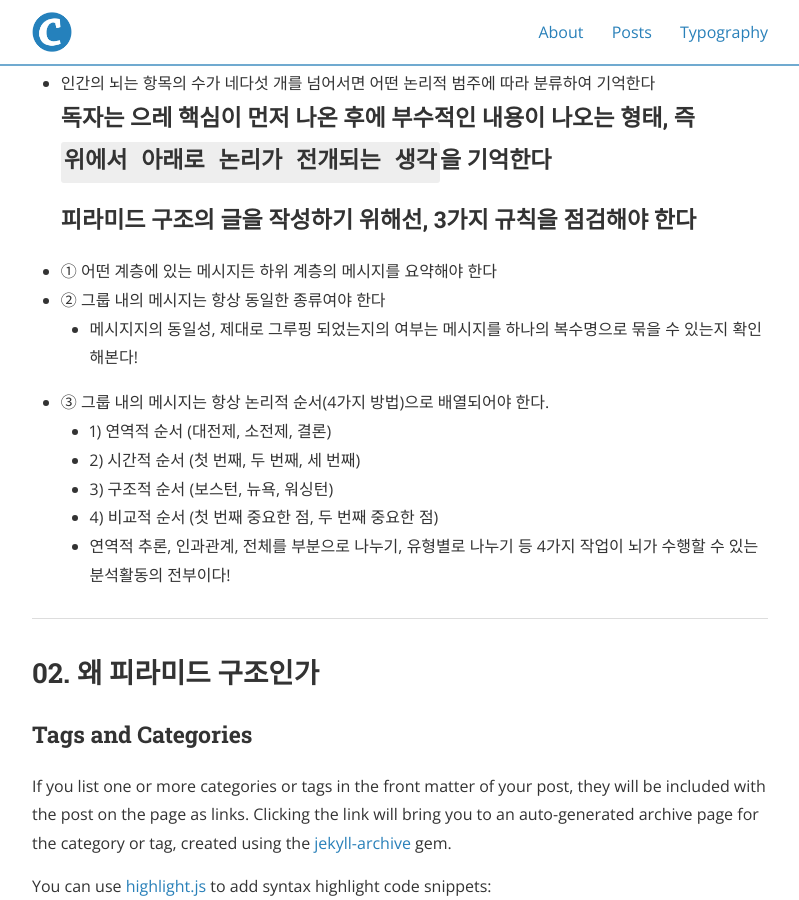
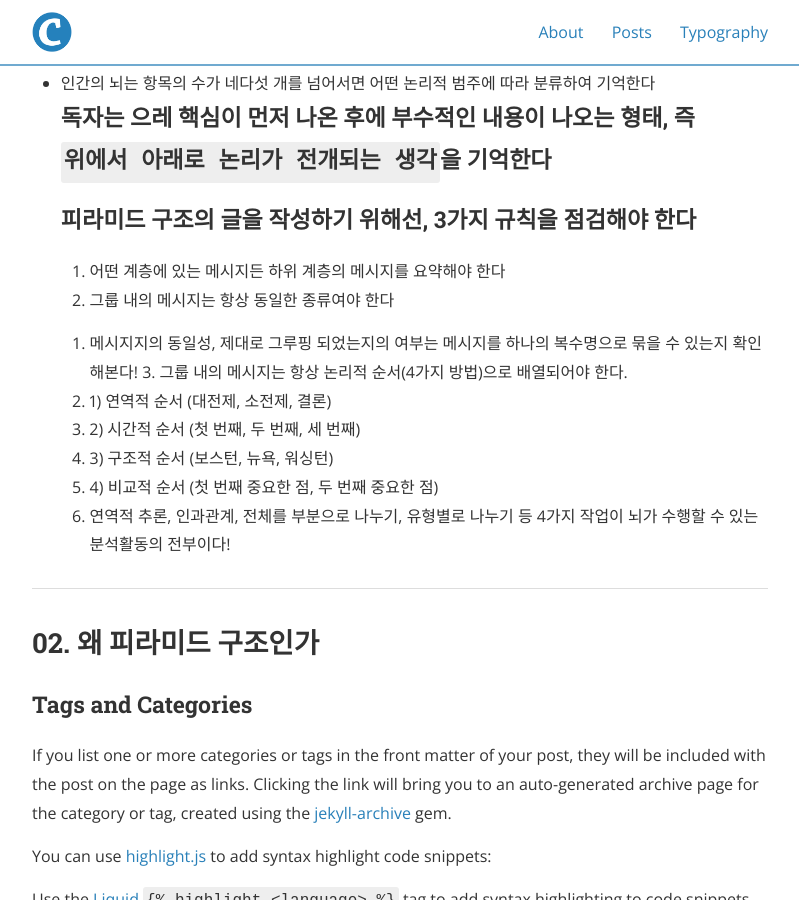
Before and after one commit to Taeho-Kim-0322/Taeho-Kim-0322.github.io, a Jekyll site: the page built from _posts/2020-11-30-논리의기술_1부.md, in a window 1280 px wide and 900 px high, scrolled down 790 px. Shown: the whole window, without its empty margins (240-1039 px from the left). Built offline with Jekyll 4.4.1, drawn with Linux system fonts in a browser that asks for light colours; nearby versions of some CDN libraries; part of the change alters nothing that is shown.

Commit message:
Update 2020-11-30-논리의기술_1부.md

```diff
--- a/_posts/2020-11-30-논리의기술_1부.md
+++ b/_posts/2020-11-30-논리의기술_1부.md
@@ -16,15 +16,15 @@ cover:  "/assets/instacode.png"
  - 인간의 뇌는 항목의 수가 네다섯 개를 넘어서면 어떤 논리적 범주에 따라 분류하여 기억한다
 ### 독자는 으레 핵심이 먼저 나온 후에 부수적인 내용이 나오는 형태, 즉 `위에서 아래로 논리가 전개되는 생각`을 기억한다
 ### 피라미드 구조의 글을 작성하기 위해선, 3가지 규칙을 점검해야 한다
-  - ① 어떤 계층에 있는 메시지든 하위 계층의 메시지를 요약해야 한다
-  - ② 그룹 내의 메시지는 항상 동일한 종류여야 한다
-    - 메시지지의 동일성, 제대로 그루핑 되었는지의 여부는 메시지를 하나의 복수명으로 묶을 수 있는지 확인해본다!
-  - ③ 그룹 내의 메시지는 항상 논리적 순서(4가지 방법)으로 배열되어야 한다.
-    - 1) 연역적 순서 (대전제, 소전제, 결론)
-    - 2) 시간적 순서 (첫 번째, 두 번째, 세 번째)
-    - 3) 구조적 순서 (보스턴, 뉴욕, 워싱턴)
-    - 4) 비교적 순서 (첫 번째 중요한 점, 두 번째 중요한 점)
-    - 연역적 추론, 인과관계, 전체를 부분으로 나누기, 유형별로 나누기 등 4가지 작업이 뇌가 수행할 수 있는 분석활동의 전부이다!
+  1. 어떤 계층에 있는 메시지든 하위 계층의 메시지를 요약해야 한다
+  2. 그룹 내의 메시지는 항상 동일한 종류여야 한다
+    1. 메시지지의 동일성, 제대로 그루핑 되었는지의 여부는 메시지를 하나의 복수명으로 묶을 수 있는지 확인해본다!
+  3. 그룹 내의 메시지는 항상 논리적 순서(4가지 방법)으로 배열되어야 한다.
+    1. 1) 연역적 순서 (대전제, 소전제, 결론)
+    2. 2) 시간적 순서 (첫 번째, 두 번째, 세 번째)
+    3. 3) 구조적 순서 (보스턴, 뉴욕, 워싱턴)
+    4. 4) 비교적 순서 (첫 번째 중요한 점, 두 번째 중요한 점)
+    5. 연역적 추론, 인과관계, 전체를 부분으로 나누기, 유형별로 나누기 등 4가지 작업이 뇌가 수행할 수 있는 분석활동의 전부이다!
 
 
 ---
```
